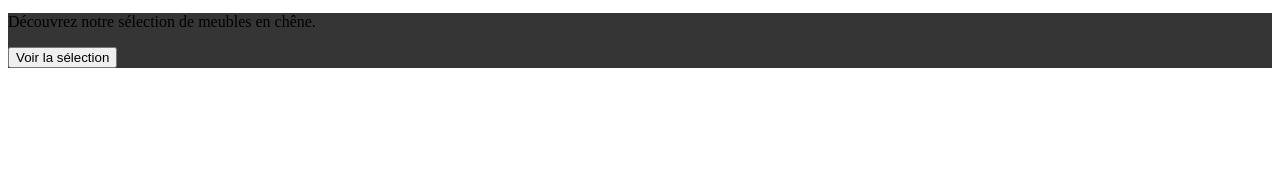
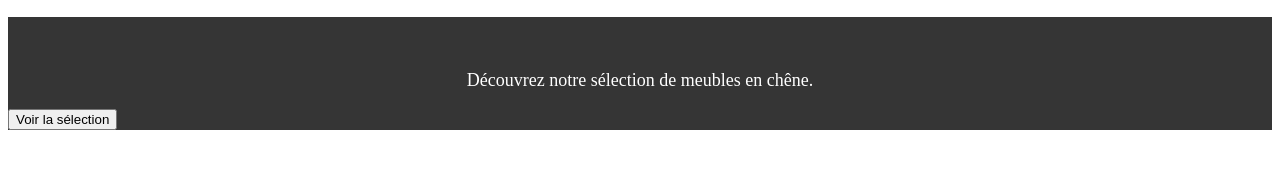
Before and after one commit to T-dev20/TravisGuibinga_5_090121, a website: page front-end/index.html in a window 1280 px wide. Shown: the part 125-294 px from the top of the page. Drawn offline with Linux system fonts and the light colour scheme.

Commit message:
modification du texte de la div présentation

```diff
--- a/front-end/sass/5-pages/_presentation.scss
+++ b/front-end/sass/5-pages/_presentation.scss
@@ -1,3 +1,10 @@
 #presentation {
   background-color: $color-presentation;
+  margin-top: 20px;
+  padding-top: 35px;
+  & p {
+    text-align: center;
+    font-size: 18px;
+    color: white;
+  }
 }
```
Also changed, not shown: front-end/css/style.css, 1 other file.
